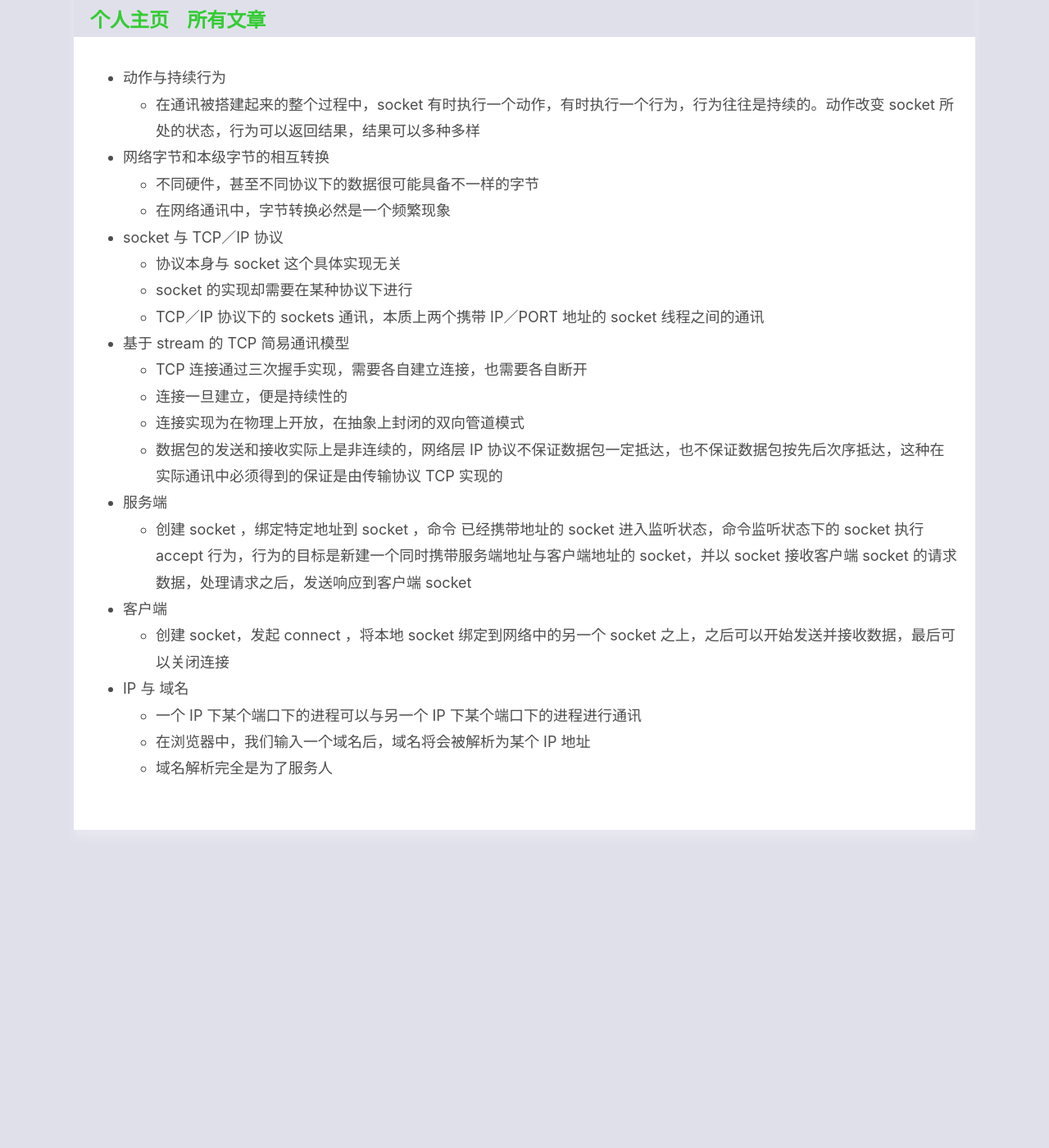
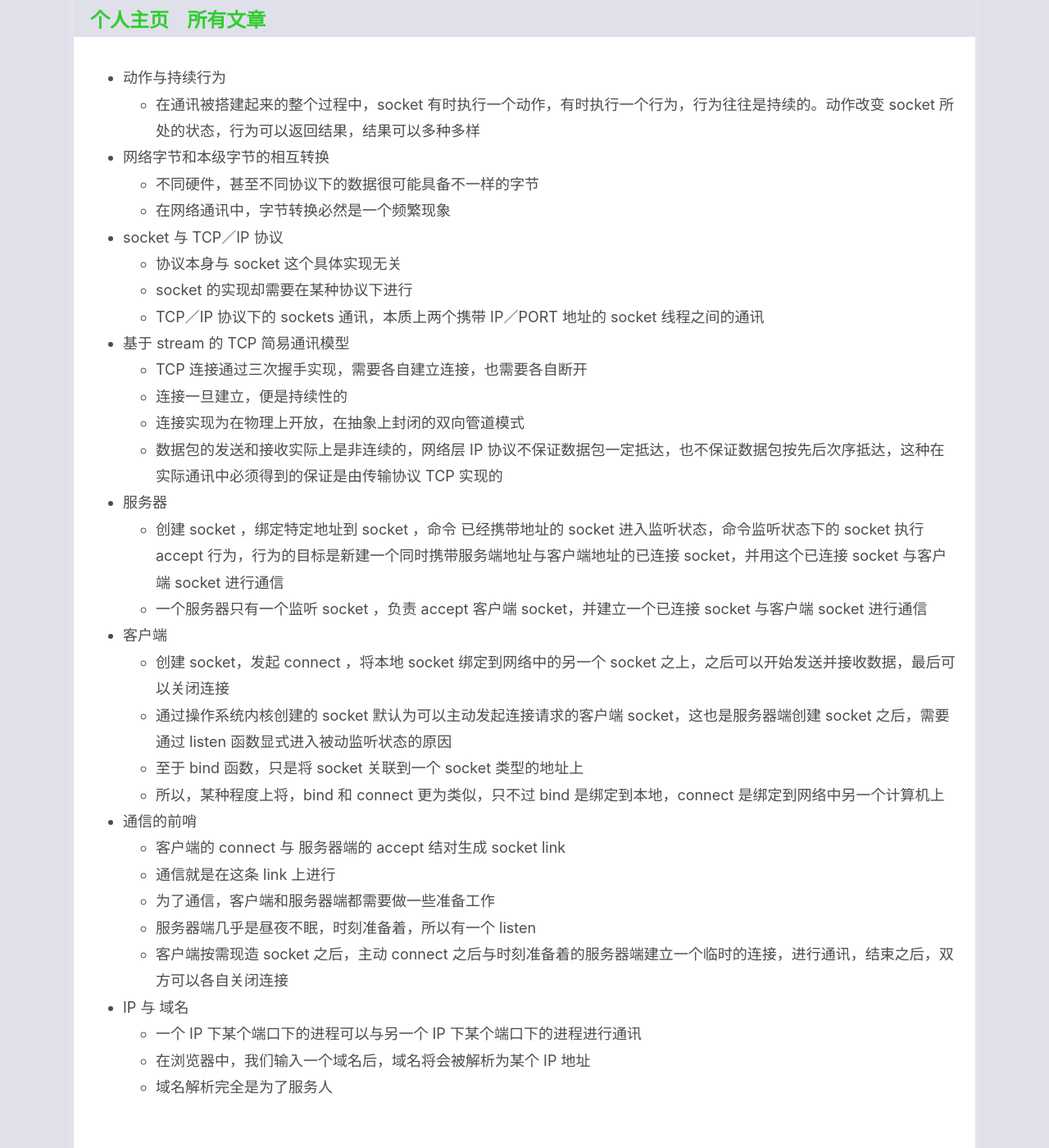
Before and after one commit to xxleyi/xxleyi.github.io, a Jekyll site: the page built from _posts/2017-10-15-再谈 sockets 编程中的基本概念.md, in a window 1280 px wide and 1400 px high, scrolled down 291 px. Shown: the whole window at 82% size. Built offline with Jekyll 4.4.1, drawn with Linux system fonts in a browser that asks for light colours; before the commit the page ends 1303 px from its top, so only the background shows below that.

Commit message:
add a new blog.

```diff
--- a/_posts/2017-10-15-再谈 sockets 编程中的基本概念.md
+++ b/_posts/2017-10-15-再谈 sockets 编程中的基本概念.md
@@ -25,10 +25,20 @@
 	- 连接一旦建立，便是持续性的
 	- 连接实现为在物理上开放，在抽象上封闭的双向管道模式
 	- 数据包的发送和接收实际上是非连续的，网络层 IP 协议不保证数据包一定抵达，也不保证数据包按先后次序抵达，这种在实际通讯中必须得到的保证是由传输协议 TCP 实现的
-- 服务端
-	- 创建 socket ，绑定特定地址到 socket ，命令 已经携带地址的 socket 进入监听状态，命令监听状态下的 socket 执行 accept 行为，行为的目标是新建一个同时携带服务端地址与客户端地址的 socket，并以 socket 接收客户端 socket 的请求数据，处理请求之后，发送响应到客户端 socket
+- 服务器
+	- 创建 socket ，绑定特定地址到 socket ，命令 已经携带地址的 socket 进入监听状态，命令监听状态下的 socket 执行 accept 行为，行为的目标是新建一个同时携带服务端地址与客户端地址的已连接 socket，并用这个已连接 socket 与客户端 socket 进行通信
+	- 一个服务器只有一个监听 socket ，负责 accept 客户端 socket，并建立一个已连接 socket 与客户端 socket 进行通信
 - 客户端
 	- 创建 socket，发起 connect ，将本地 socket 绑定到网络中的另一个 socket 之上，之后可以开始发送并接收数据，最后可以关闭连接
+	- 通过操作系统内核创建的 socket 默认为可以主动发起连接请求的客户端 socket，这也是服务器端创建 socket 之后，需要通过 listen 函数显式进入被动监听状态的原因
+	- 至于 bind 函数，只是将 socket 关联到一个 socket 类型的地址上
+	- 所以，某种程度上将，bind 和 connect 更为类似，只不过 bind 是绑定到本地，connect 是绑定到网络中另一个计算机上
+- 通信的前哨
+	- 客户端的 connect 与 服务器端的 accept 结对生成 socket link
+	- 通信就是在这条 link 上进行
+	- 为了通信，客户端和服务器端都需要做一些准备工作
+	- 服务器端几乎是昼夜不眠，时刻准备着，所以有一个 listen
+	- 客户端按需现造 socket 之后，主动 connect 之后与时刻准备着的服务器端建立一个临时的连接，进行通讯，结束之后，双方可以各自关闭连接
 - IP 与 域名
 	- 一个 IP 下某个端口下的进程可以与另一个 IP 下某个端口下的进程进行通讯
 	- 在浏览器中，我们输入一个域名后，域名将会被解析为某个 IP 地址
```
